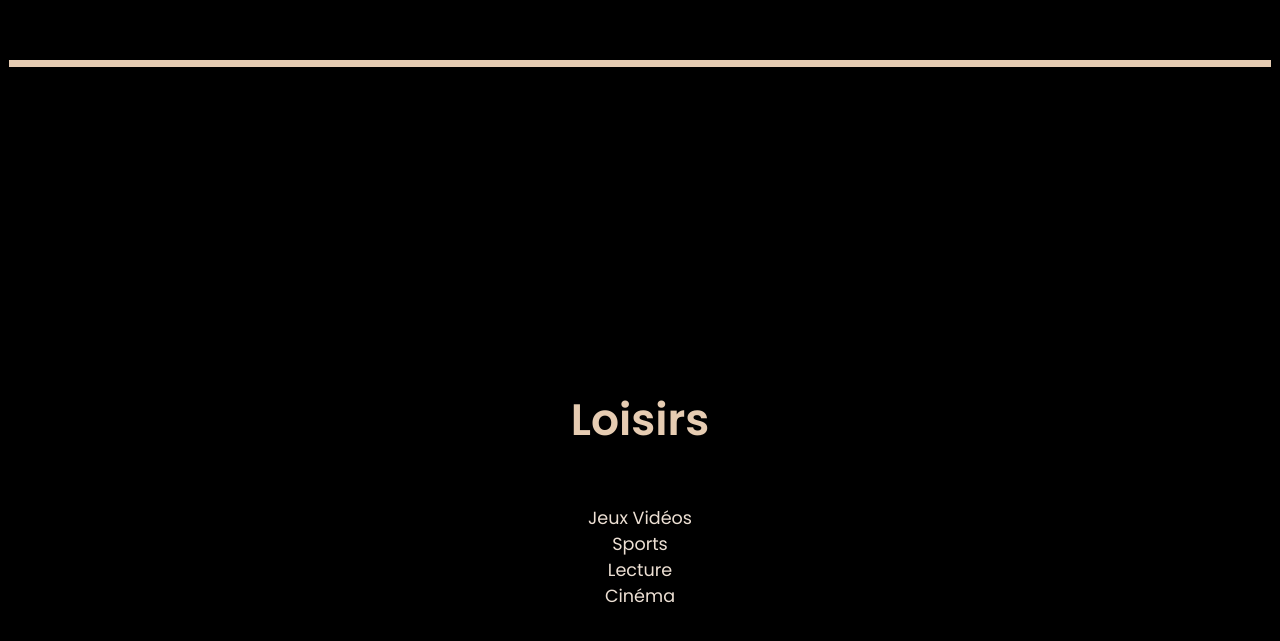
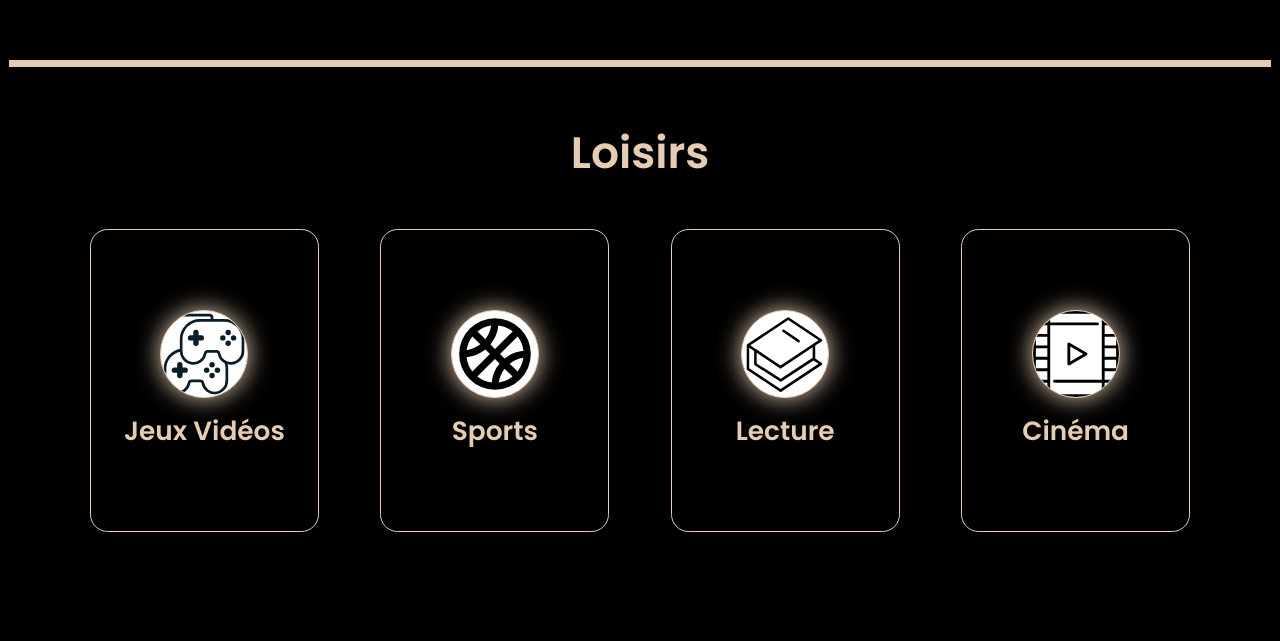
Before and after one commit to Kamdinee/kamdinee.github.io, a plain HTML site: page index.html in a window 1280 px wide. Shown: the part 3277-3918 px from the top of the page. Drawn offline with Linux system fonts and the light colour scheme.

Commit message:
Add files via upload

```diff
--- a/index.html
+++ b/index.html
@@ -114,7 +114,7 @@
     <div class="compétences-boite">
         <h1 class="headcompétences">Compétences</h1>
 
-        <div class="boite">
+        <div class="boite-compétence">
             <div class="compétences-contenu">
             <img src="hard-skill.svg" alt="logo hardskills">
             <h2>Hard Skills</h2>
@@ -147,14 +147,27 @@
 </section>
 <hr class="diviseur">
 <section id="loisirs" class="loisirs">
-    <div class="loisirs-contenu">
+    <div class="loisirs-boite">
         <h1 class="headloisirs">Loisirs</h1>
-    <ul>
-        <li>Jeux Vidéos</li>
-        <li>Sports</li>
-        <li>Lecture</li>
-        <li>Cinéma</li>
-    </ul>
+
+        <div class="boite-loisirs">
+            <div class="loisirs-contenu">
+            <img src="video-games.svg" alt="logo jeu vidéo">
+            <h2>Jeux Vidéos</h2>
+            </div>
+            <div class="loisirs-contenu">
+            <img src="sports.svg" alt="logo sport">
+            <h2>Sports</h2>
+            </div>
+            <div class="loisirs-contenu">
+            <img src="lecture.svg" alt="logo livre">
+            <h2>Lecture</h2>
+            </div>
+            <div class="loisirs-contenu">
+            <img src="cinéma.svg" alt="logo cinéma">
+            <h2>Cinéma</h2>
+            </div>
+        </div>
     </div>
 </section>
 </body>
--- a/style.css
+++ b/style.css
@@ -146,7 +146,7 @@ section {
     text-align:center;
 }
 
-.scolarité, .carrière {
+.scolarité, .carrière, .loisirs, .compétences{
     background-color: black;
     justify-content: center;
     text-align: center;
@@ -163,7 +163,7 @@ section {
     text-align: center;
 }
 
-.compétences-boite {
+.compétences-boite, .loisirs-boite {
     background-size: cover;
     display: flex;
     align-items: center;
@@ -193,7 +193,7 @@ h3 {
     margin-top:1.5rem;
 }
 
-.compétences-boite img {
+.compétences-boite img, .loisirs-boite img{
     width: 10rem;
     height: 10rem;
     border-radius: 50%;
@@ -202,13 +202,20 @@ h3 {
     background-color: white;
 }
 
-.boite {
+.boite-compétence {
     display: grid;
     grid-template-columns: repeat(3, 1fr);
     gap: 3rem;
 }
 
-.compétences-contenu {
+.boite-loisirs {
+    display: grid;
+    grid-template-columns: repeat(4, 1fr);
+    gap: 3rem;
+}
+
+
+.compétences-contenu, .loisirs-contenu {
     min-height: 34.375rem;
     max-width: 28.125rem;
     background: black;
```
Also changed, not shown: cinéma.svg (added), lecture.svg (added), sports.svg (added), video-games.svg (added).
